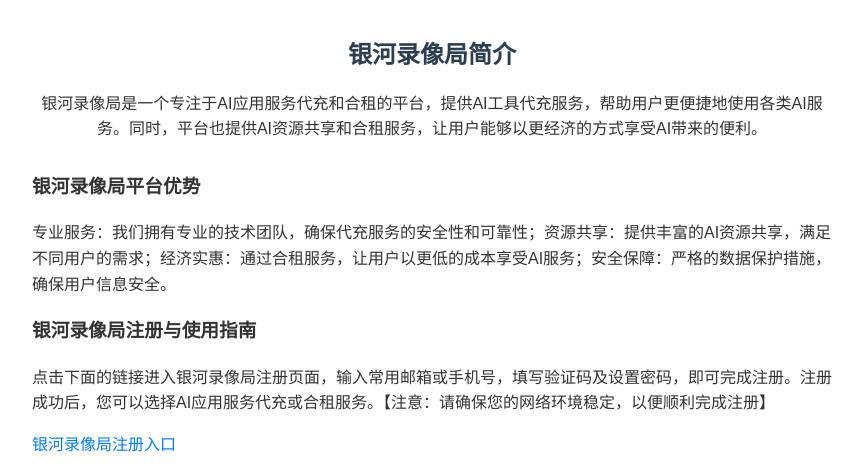
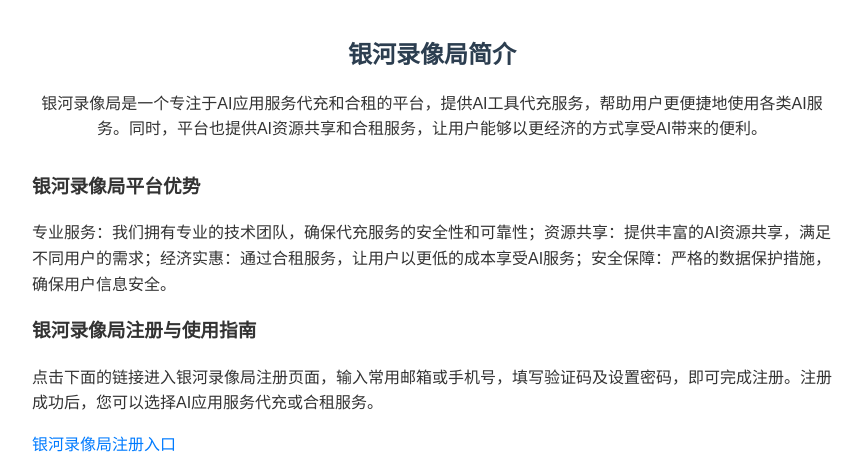
Before and after one commit to comceo/comceo.github.io, a plain HTML site: page index.html in a window 1280 px wide. Shown: the top 466 px of the page, without its empty margins (208-1070 px from the left). Drawn offline with Linux system fonts and the light colour scheme.

Commit message:
Update index.html

```diff
--- a/index.html
+++ b/index.html
@@ -67,7 +67,7 @@
             </article>
             <article>
                 <h3>银河录像局注册与使用指南</h3>
-                <p>点击下面的链接进入银河录像局注册页面，输入常用邮箱或手机号，填写验证码及设置密码，即可完成注册。注册成功后，您可以选择AI应用服务代充或合租服务。【注意：请确保您的网络环境稳定，以便顺利完成注册】</p>
+                <p>点击下面的链接进入银河录像局注册页面，输入常用邮箱或手机号，填写验证码及设置密码，即可完成注册。注册成功后，您可以选择AI应用服务代充或合租服务。</p>
                 <a href="https://nf.video/Y7SG6">银河录像局注册入口</a>
             </article>
         </main>
```
